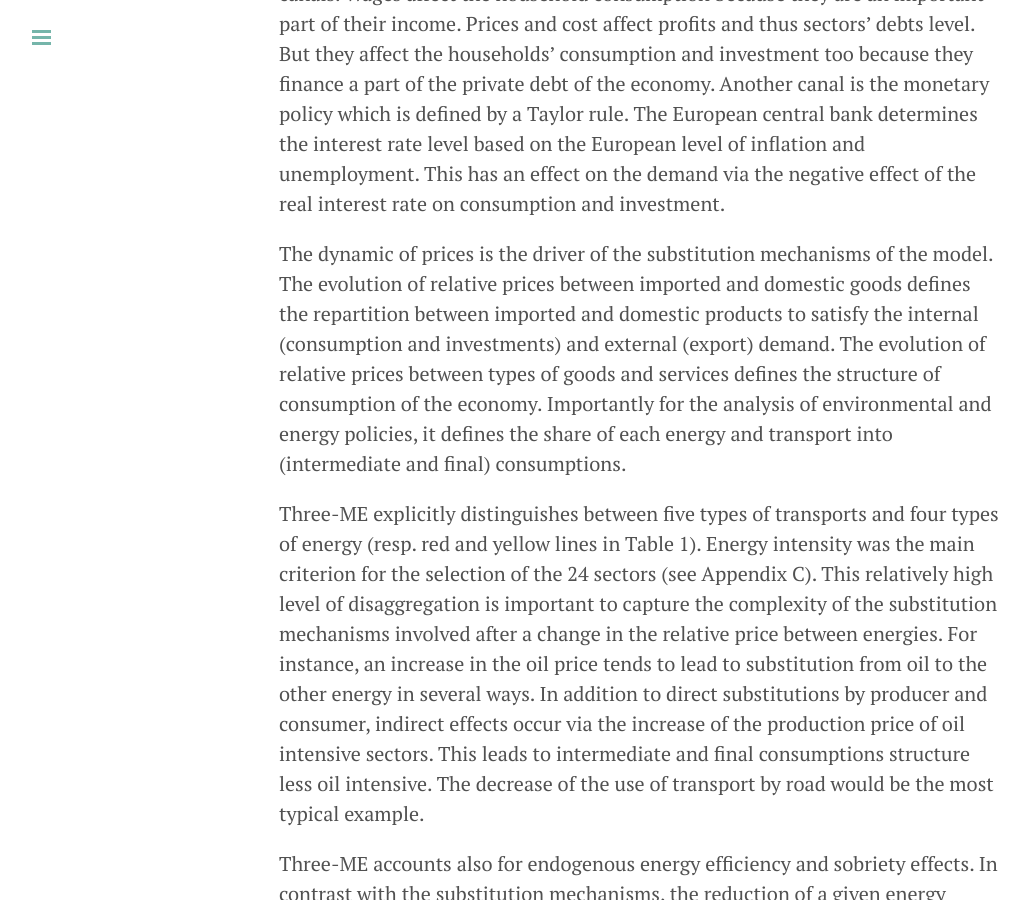
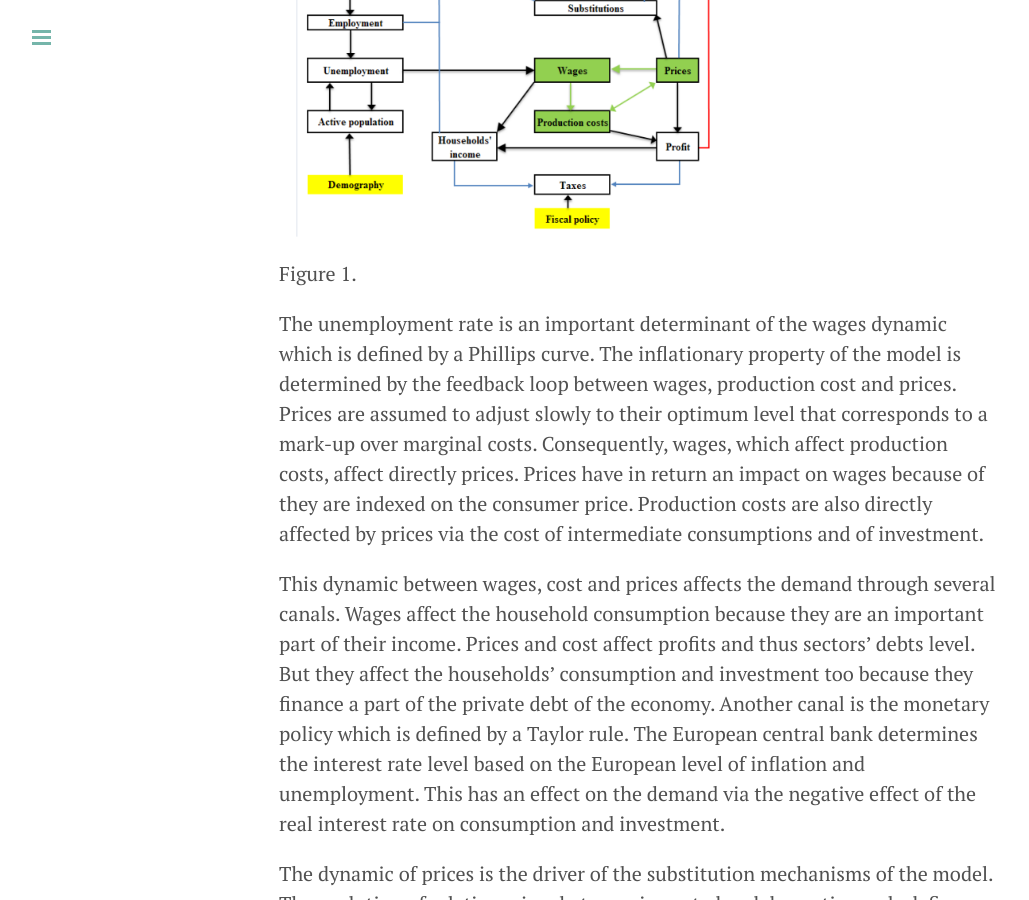
Before and after one commit to Lidewey/Lidewey.github.io, a Jekyll site: the page built from Themodel.md, in a window 1280 px wide and 900 px high, scrolled down 991 px. Shown: the whole window, without its empty margins (1-1030 px from the left). Built offline with Jekyll 4.4.1, drawn with Linux system fonts in a browser that asks for light colours; Markdown is read by kramdown in place of the engine named in the settings.

Commit message:
Reorganise "The model" page

```diff
--- a/Themodel.md
+++ b/Themodel.md
@@ -18,6 +18,9 @@ unemployment rate which is also determined by the active population. The active
 is mainly determined by exogenous factors such as the demography but also by endogenous
 factors: because of discouraged worker effects, the unemployment rate may affect the labor
 participation rate and thus the active population.</p>
+
+<img src="/threeme.jpg" alt="Three-ME" width="500" height="550">
+Figure 1.
 
 <p>The unemployment rate is an important determinant of the wages dynamic which is
 defined by a Phillips curve. The inflationary property of the model is determined by the
@@ -93,6 +96,3 @@ same rate as the technical progress. All prices grow at the rate of inflation wh
 the exogenous rate of inflation in the rest of the world. The endogenous dynamic of the model
 is determined by capital accumulation of households and firms, the specification of the
 anticipation and of the adjustment dynamic.</p>
-
-<img src="/threeme.jpg" alt="Three-ME" width="500" height="550">
-Figure 1.
```
